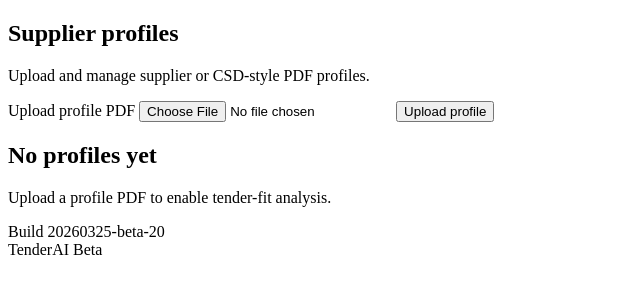
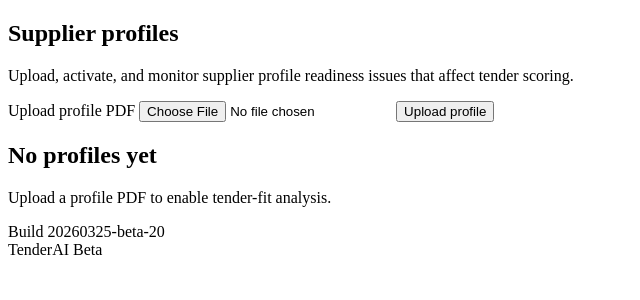
Before and after one commit to veza-sawbn/tenderai-kitchen, a Flask app: page /profiles in a window 1280 px wide. Shown: the part 44-344 px from the top of the page, without its empty margins (0-640 px from the left). Run offline with Flask 3, Linux system fonts and the light colour scheme.

Commit message:
Update profiles.html

```diff
--- a/templates/profiles.html
+++ b/templates/profiles.html
@@ -5,7 +5,7 @@
 <section class="section shell shell-wide">
   <div class="section-head">
     <h1>Supplier profiles</h1>
-    <p>Upload and manage supplier or CSD-style PDF profiles.</p>
+    <p>Upload, activate, and monitor supplier profile readiness issues that affect tender scoring.</p>
   </div>
 
   {% if active_profile %}
@@ -62,6 +62,24 @@
         <div class="profile-block">
           <h3>Capabilities</h3>
           <p>{{ profile.keywords | join(", ") or "Not clearly detected" }}</p>
+        </div>
+
+        <div class="profile-block">
+          <h3>Tracked issues</h3>
+          {% if profile.issues %}
+            <ul class="clean-list issue-list compact">
+              {% for issue in profile.issues[:5] %}
+                <li>
+                  <div class="issue-row">
+                    <span>{{ issue.issue_text }}</span>
+                    <span class="meta-pill {% if issue.status == 'fixed' %}active{% endif %}">{{ issue.status }}</span>
+                  </div>
+                </li>
+              {% endfor %}
+            </ul>
+          {% else %}
+            <p>No tracked issues yet. Run tender analysis to surface gaps.</p>
+          {% endif %}
         </div>
 
         <div class="card-actions">
```
